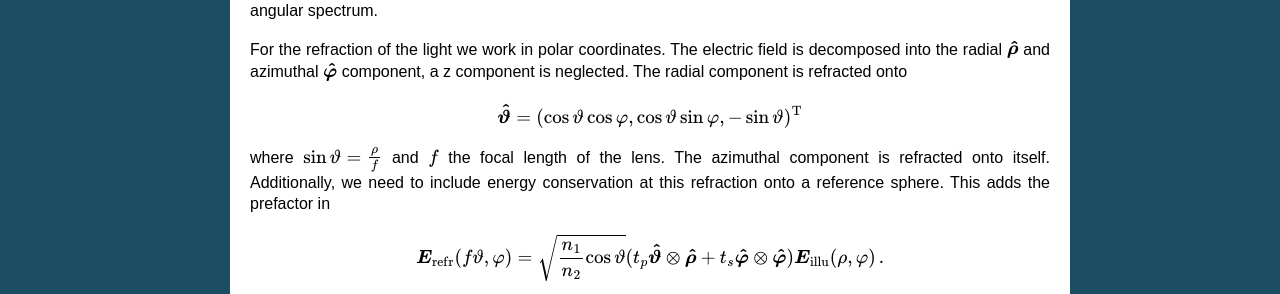
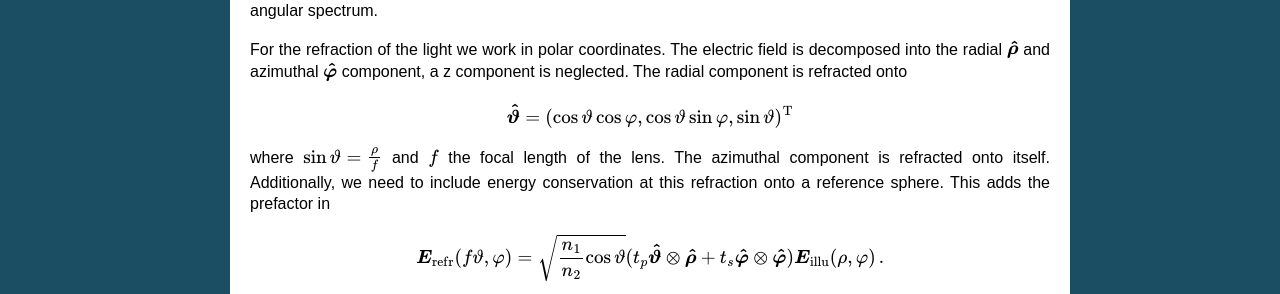
Before and after one commit to tfp-photonics/focusaniso, a Sphinx documentation site: the page built from docs/theory.rst, in a window 1280 px wide. Shown: the part 1121-1415 px from the top of the page. Built offline with Sphinx 7.4.7, drawn with Linux system fonts in a browser that asks for light colours.

```diff
--- a/docs/conf.py
+++ b/docs/conf.py
@@ -20,6 +20,7 @@ sys.path.insert(0, os.path.abspath('..'))
 project = 'focusaniso'
 copyright = '2021, Dominik Beutel'
 author = 'Dominik Beutel'
+version = '0.1'
 
 
 # -- General configuration ---------------------------------------------------
--- a/docs/theory.rst
+++ b/docs/theory.rst
@@ -84,7 +84,7 @@ The radial component is refracted onto
 .. math::
 
     \boldsymbol{\hat \vartheta}
-    = (\cos\vartheta\cos\varphi, \cos\vartheta\sin\varphi, -\sin\vartheta)^{\mathrm T}
+    = (\cos\vartheta\cos\varphi, \cos\vartheta\sin\varphi, \sin\vartheta)^{\mathrm T}
 
 where :math:`\sin\vartheta = \frac{\rho}{f}` and :math:`f` the focal length of the lens.
 The azimuthal component is refracted onto itself. Additionally, we need to include
--- a/focusaniso.py
+++ b/focusaniso.py
@@ -236,10 +236,10 @@ class Spectrum(Grid2D):
             / (2 * np.pi * self.k0 * n2 * ct)  # go to angular far field
         )
         m[:, :, 0, 0] = (ts * sp * sp + tp * cp * cp * ct) * pref
-        m[:, :, 1, 0] = m[:, :, 0, 1] = (-ts + tp * ct) * cp * sp * pref
+        m[:, :, 1, 0] = m[:, :, 0, 1] = (tp * ct - ts) * cp * sp * pref
         m[:, :, 1, 1] = (ts * cp * cp + tp * sp * sp * ct) * pref
-        m[:, :, 2, 0] = -tp * cp * st * pref
-        m[:, :, 2, 1] = -tp * sp * st * pref
+        m[:, :, 2, 0] = tp * cp * st * pref
+        m[:, :, 2, 1] = tp * sp * st * pref
 
         res = m @ self.grid.reshape(self.grid.shape + (1,))
         self.grid = res.reshape(self.grid.shape)
```
Also changed, not shown: README.md (+9 -7 lines).
